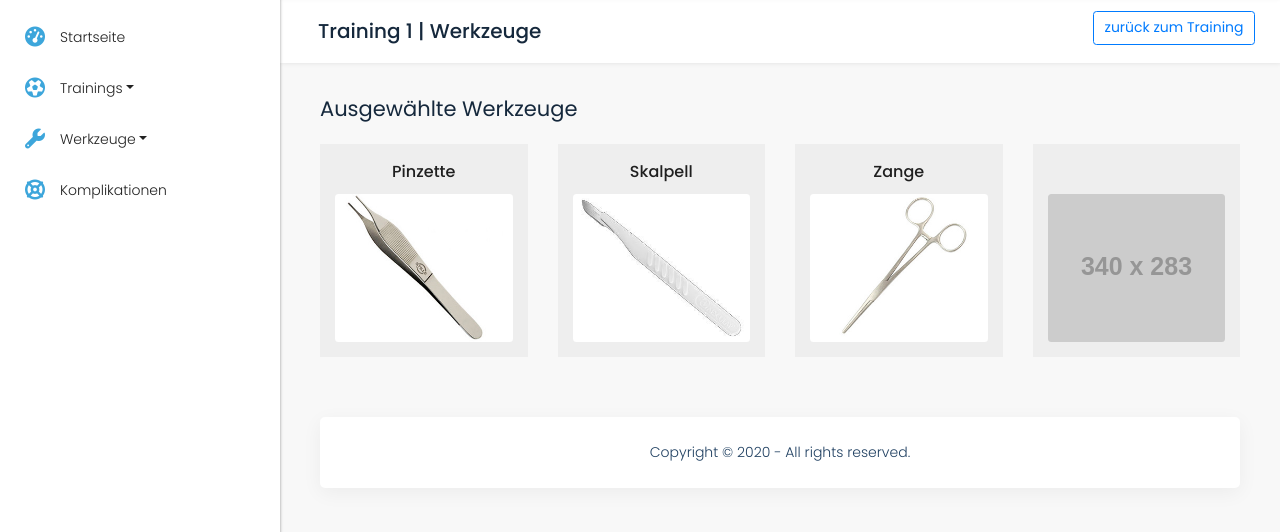
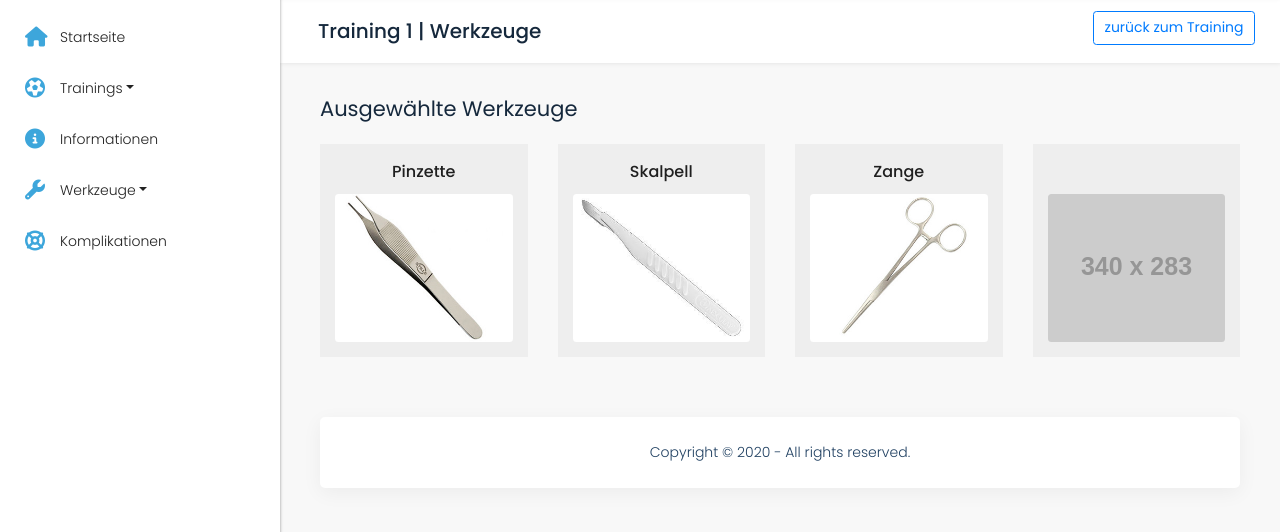
Before and after one commit to tmaurhart/pp-ui, a plain HTML site: page docs/werkzeuge.html in a window 1280 px wide. Shown: the part 64-596 px from the top of the page. Drawn offline with nearby package versions, Linux system fonts and the light colour scheme; placeholder pictures from the web are drawn by us.

Commit message:
new styles

```diff
--- a/docs/werkzeuge.html
+++ b/docs/werkzeuge.html
@@ -44,7 +44,7 @@
                   <h4>Menü</h4>
                   <ul class="list-unstyled components">
                      <li class="active">
-                        <a href="index.html" aria-expanded="false"><i class="fa fa-dashboard blue_color"></i> <span>Startseite</span></a>
+                        <a href="index.html" aria-expanded="false"><i class="fas fa-home blue_color"></i> <span>Startseite</span></a>
                      </li>
 					 <li>
                         <a href="#element" data-toggle="collapse" aria-expanded="false" class="dropdown-toggle"><i class="fa fa-soccer-ball-o blue_color"></i> <span>Trainings</span></a>
@@ -53,6 +53,9 @@
                            <li><a href="training_1.html">> <span>OP Katarakt 1</span></a></li>
                            <li><a href="#">> <span>OP Katarakt 2</span></a></li>
                         </ul>
+                     </li>
+                     <li>
+                        <a href="#" aria-expanded="false"><i class="fas fa-info-circle blue_color"></i> <span>Informationen</span></a>
                      </li>
 					 <li>
                         <a href="#element2" data-toggle="collapse" aria-expanded="false" class="dropdown-toggle"><i class="fa fa-wrench blue_color"></i> <span>Werkzeuge</span></a>
```
Also changed, not shown: docs/index.html (+1 -1 lines), docs/training_1.html (+4 -1 lines), docs/training_1_2.html (+4 -1 lines), docs/training_neu.html (+1 -1 lines).
